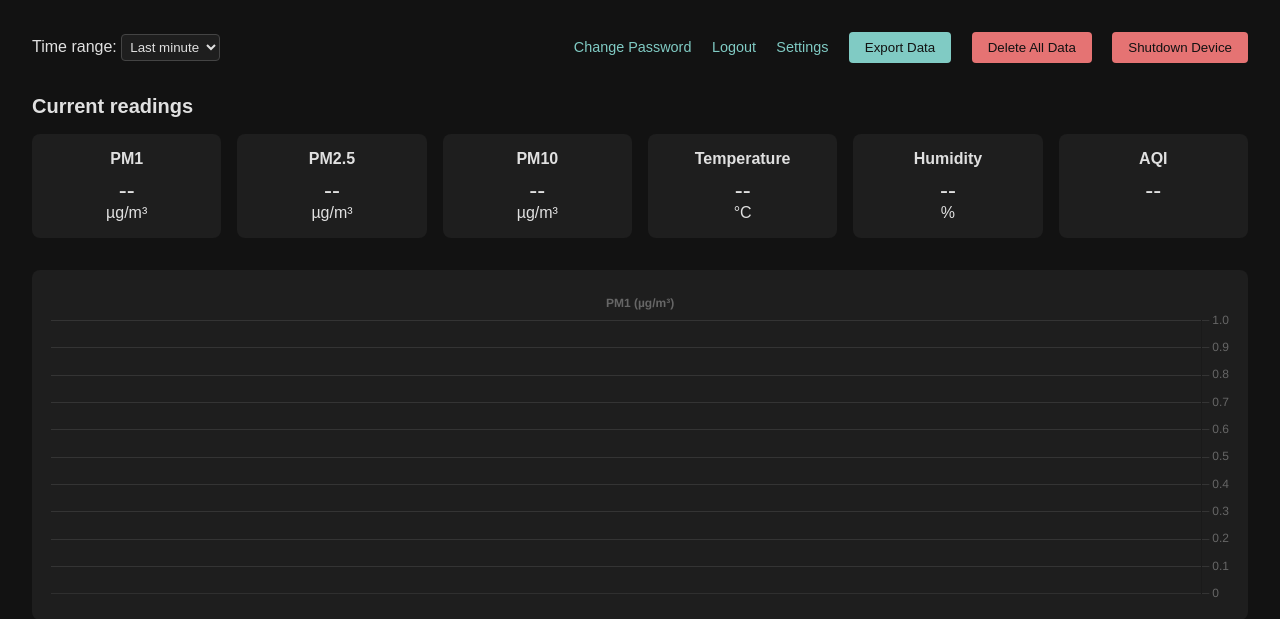
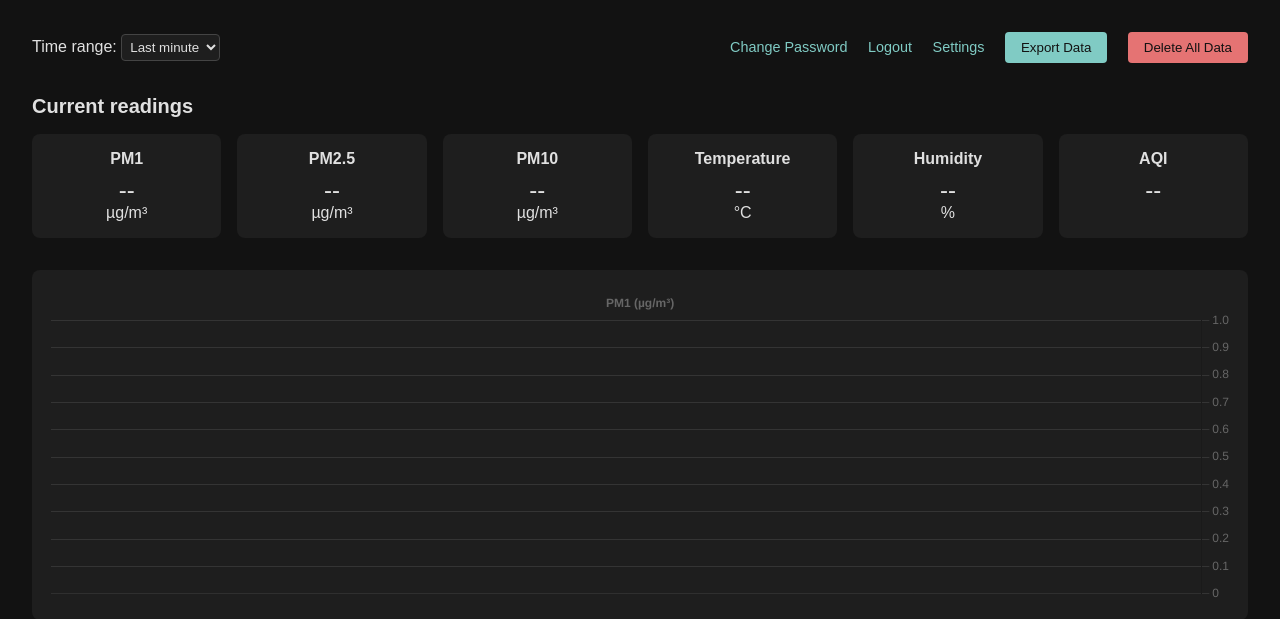
Before and after one commit to SamuelSlizik/IoT-Air-quality-Software, a Flask app: page / in a window 1280 px wide. Shown: the top 619 px of the page. Run offline with Flask 3, Linux system fonts and the light colour scheme; the visitor is signed in with stand-in values (Sample User, id 1); data that the repository does not hold is empty.

Commit message:
removed unnecessary functionality

```diff
--- a/app.py
+++ b/app.py
@@ -177,22 +177,6 @@ def delete_data():
 
     return ('', 204)  # 204 No Content
 
-
-@app.route('/shutdown', methods=['POST'])
-@login_required
-def shutdown_pi():
-    try:
-        # call our helper script
-        subprocess.run(
-            ['/usr/local/bin/shutdown.sh'],
-            check=True,
-            stdout=subprocess.PIPE,
-            stderr=subprocess.PIPE
-        )
-        return ('Shutdown initiated', 200)
-    except subprocess.CalledProcessError as e:
-        return (e.stderr.decode(), 500)
-
 if __name__ == "__main__":
     # fallback for local dev if you skip Gunicorn
     app.run(host="0.0.0.0", port=443,
--- a/docker-compose.yml
+++ b/docker-compose.yml
@@ -14,8 +14,6 @@ services:
       - INFLUX_ORG=stuba
       - INFLUX_BUCKET=mybucket
       - SECRET_KEY=ef4a3505bb6ef5d1bbf25fe90cadd16413616eed558a3d2cf4ed028b928325cd
-    extra_hosts:
-      - "host.docker.internal:host-gateway"
 
   mosquitto:
     image: eclipse-mosquitto:latest
--- a/templates/dashboard.html
+++ b/templates/dashboard.html
@@ -115,7 +115,6 @@
       <a href="{{ url_for('settings') }}">Settings</a>
       <button id="exportBtn" class="export-btn">Export Data</button>
       <button id="deleteBtn" class="delete-btn">Delete All Data</button>
-      <button id="shutdownBtn" class="delete-btn">Shutdown Device</button>
     </nav>
   </header>
 
@@ -164,13 +163,6 @@
     const charts   = {};
     const select   = document.getElementById('timeRange');
     const tickLimits = { '1m':60, '1h':60, '24h':60, '7d':60, '30d':60 };
-
-    document.getElementById('shutdownBtn').addEventListener('click', async () => {
-      if (!confirm("Are you sure you want to shutdown the Raspberry Pi?")) return;
-      const res = await fetch('/shutdown', { method: 'POST' });
-      if (res.ok) alert('Shutdown command sent.');
-      else alert('Failed to send shutdown command.');
-    });
 
     const deleteBtn = document.getElementById('deleteBtn');
     deleteBtn.addEventListener('click', async () => {
```
Also changed, not shown: README.md, 2 other files.
